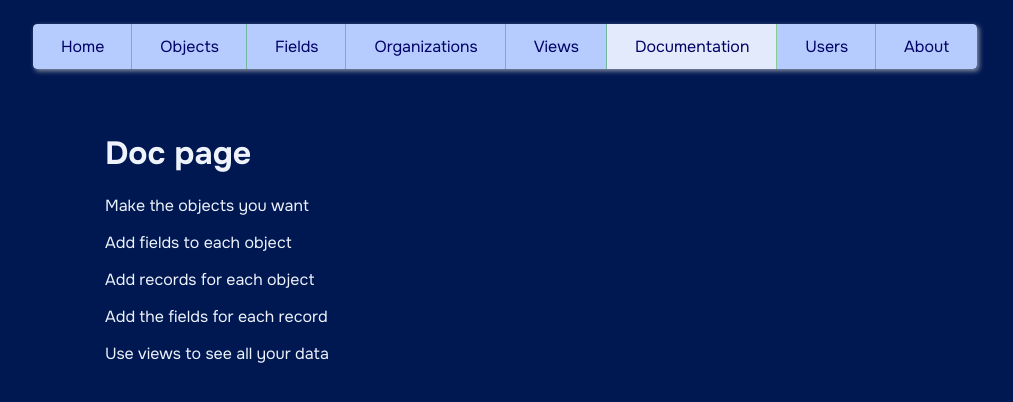
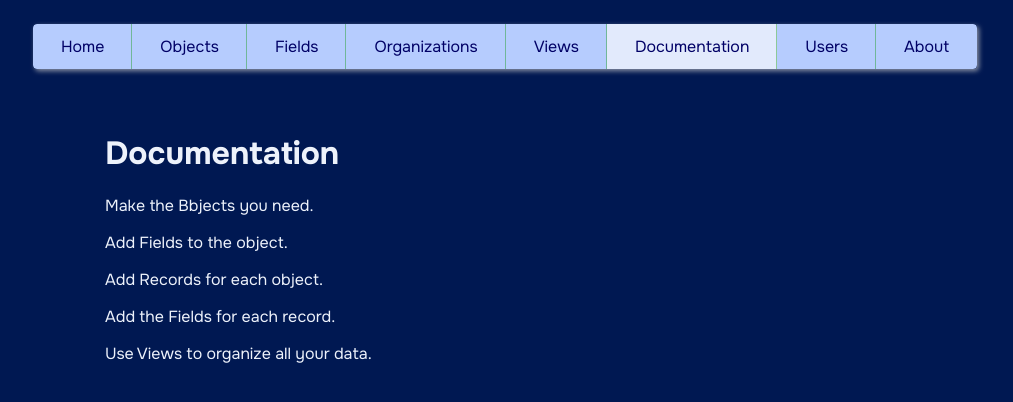
Before and after one commit to abidurr/objectlog, a Next.js app: page /documentation in a window 1280 px wide. Shown: the top 402 px of the page, without its empty margins (135-1148 px from the left). Built offline with nearby package versions, Linux system fonts and the light colour scheme.

Commit message:
update docs

```diff
--- a/app/documentation/page.tsx
+++ b/app/documentation/page.tsx
@@ -6,12 +6,12 @@ export default function Documentation() {
     <>
       <Header />
       <Container>
-        <h1>Doc page</h1>
-        <p>Make the objects you want</p>
-        <p>Add fields to each object</p>
-        <p>Add records for each object</p>
-        <p>Add the fields for each record</p>
-        <p>Use views to see all your data</p>
+        <h1>Documentation</h1>
+        <p>Make the Bbjects you need.</p>
+        <p>Add Fields to the object.</p>
+        <p>Add Records for each object.</p>
+        <p>Add the Fields for each record.</p>
+        <p>Use Views to organize all your data.</p>
         <p></p>
       </Container>
     </>
```
